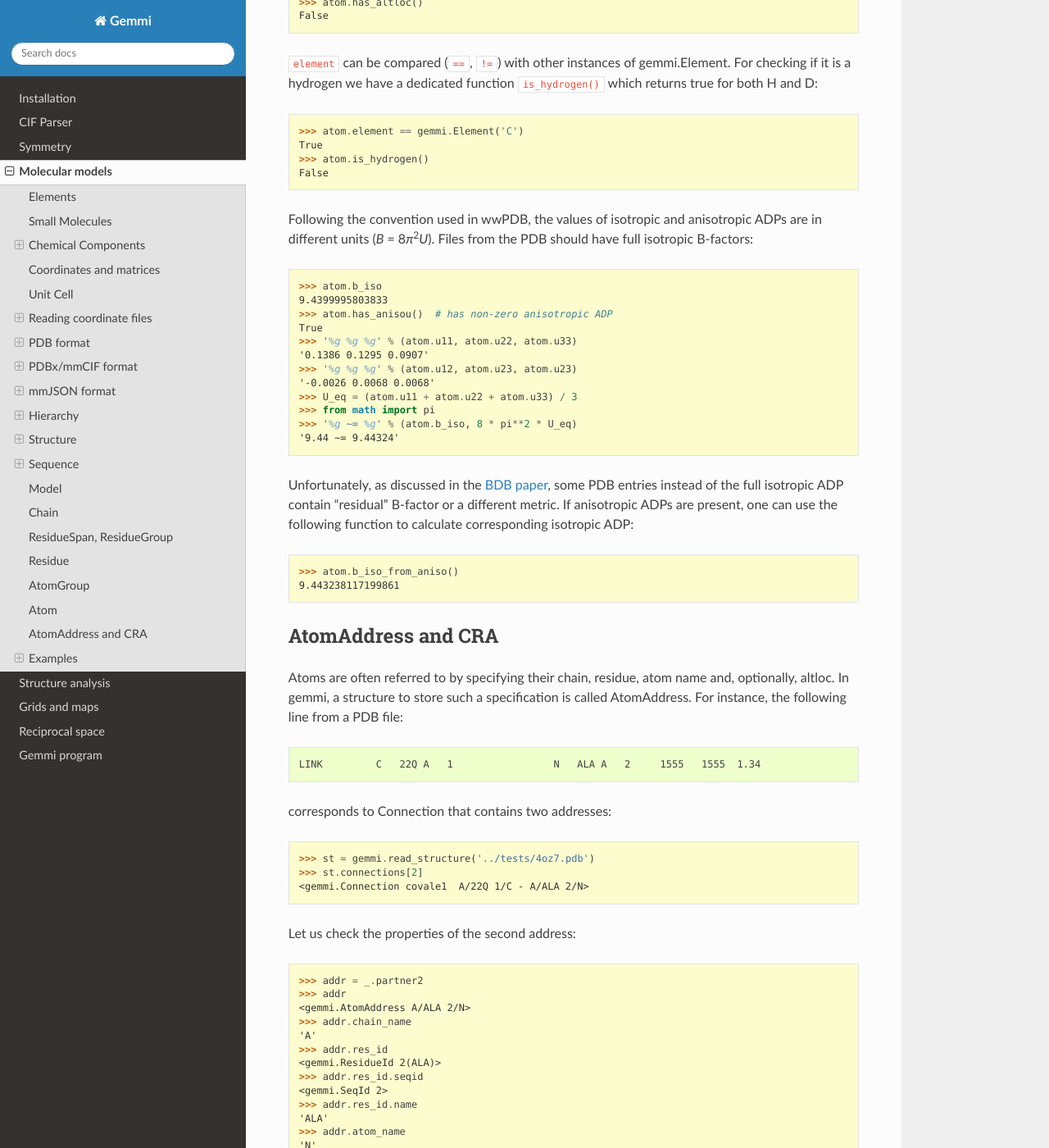
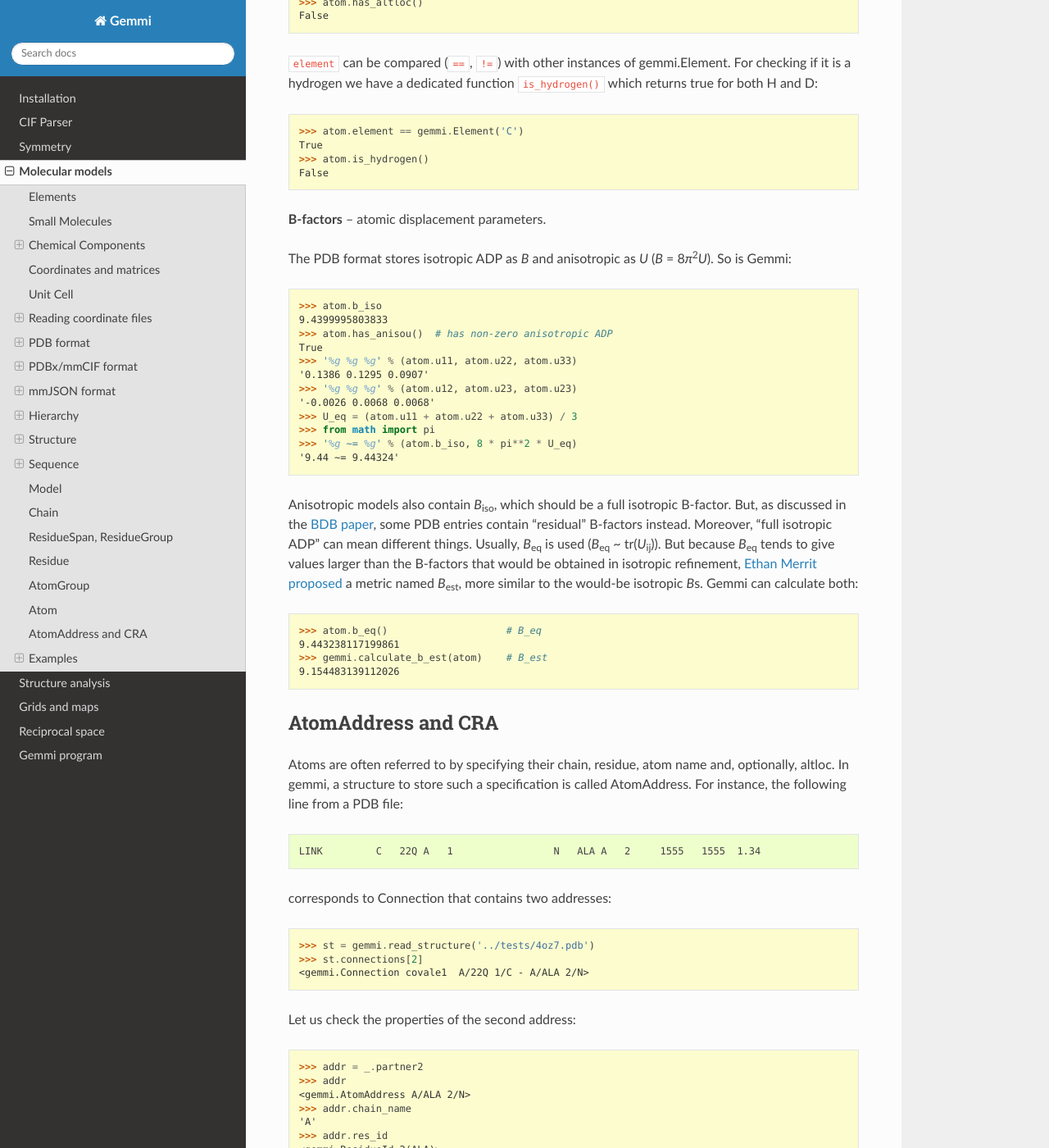
Before and after one commit to project-gemmi/gemmi, a Sphinx documentation site: the page built from docs/mol.rst, in a window 1280 px wide and 1400 px high, scrolled down 43965 px. Shown: the whole window at 82% size. Built offline with Sphinx 7.4.7 and the Read the Docs theme 2.0.0, drawn with Linux system fonts in a browser that asks for light colours.

Commit message:
calculate_b_est() - calculate B_est from E. Merrit's paper

```diff
--- a/docs/mol.rst
+++ b/docs/mol.rst
@@ -2497,9 +2497,11 @@ function ``is_hydrogen()`` which returns true for both H and D:
   >>> atom.is_hydrogen()
   False
 
-Following the convention used in wwPDB, the values of isotropic and
-anisotropic ADPs are in different units (*B* = 8\ *π*\ :sup:`2`\ *U*).
-Files from the PDB should have full isotropic B-factors:
+**B-factors** -- atomic displacement parameters.
+
+The PDB format stores isotropic ADP as *B* and
+anisotropic as *U* (*B* = 8\ *π*\ :sup:`2`\ *U*).
+So is Gemmi:
 
 .. doctest::
 
@@ -2516,17 +2518,24 @@ Files from the PDB should have full isotropic B-factors:
   >>> '%g ~= %g' % (atom.b_iso, 8 * pi**2 * U_eq)
   '9.44 ~= 9.44324'
 
-Unfortunately, as discussed in the
+Anisotropic models also contain *B*\ :sub:`iso`, which should be
+a full isotropic B-factor. But, as discussed in the
 `BDB paper <http://dx.doi.org/10.1093/protein/gzu044>`_,
-some PDB entries instead of the full isotropic ADP
-contain "residual" B-factor or a different metric.
-If anisotropic ADPs are present, one can use the following function
-to calculate corresponding isotropic ADP:
-
-.. doctest::
-
-  >>> atom.b_iso_from_aniso()
+some PDB entries contain "residual" B-factors instead.
+Moreover, "full isotropic ADP" can mean different things.
+Usually, *B*\ :sub:`eq` is used (*B*\ :sub:`eq` ~ tr(*U*\ :sub:`ij`)).
+But because *B*\ :sub:`eq` tends to give values larger than the B-factors
+that would be obtained in isotropic refinement,
+`Ethan Merrit proposed <https://doi.org/10.1107/S0108767311034350>`_
+a metric named *B*\ :sub:`est`, more similar to the would-be isotropic *B*\ s.
+Gemmi can calculate both:
+
+.. doctest::
+
+  >>> atom.b_eq()                    # B_eq
   9.443238117199861
+  >>> gemmi.calculate_b_est(atom)    # B_est
+  9.154483139112026
 
 
 .. _atom_address:
```
Also changed, not shown: 3 other files.
